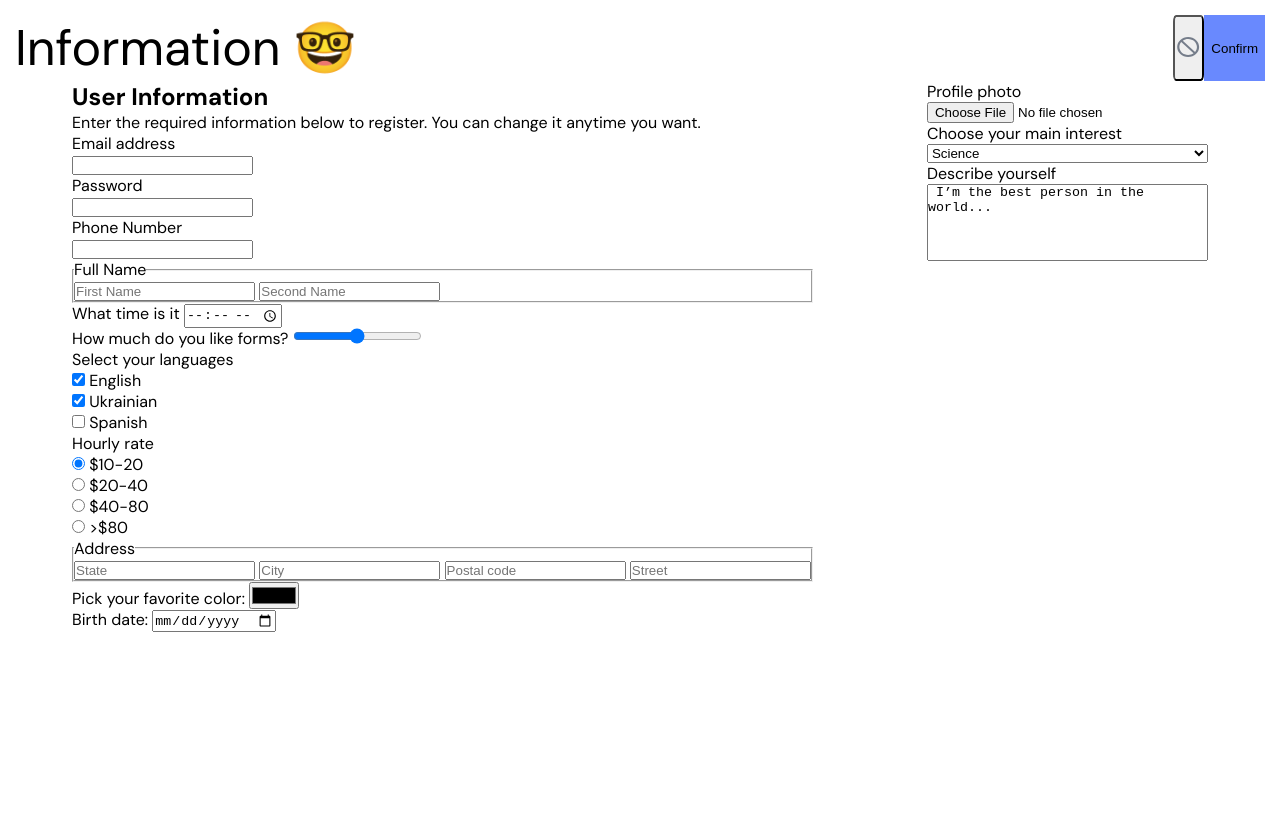
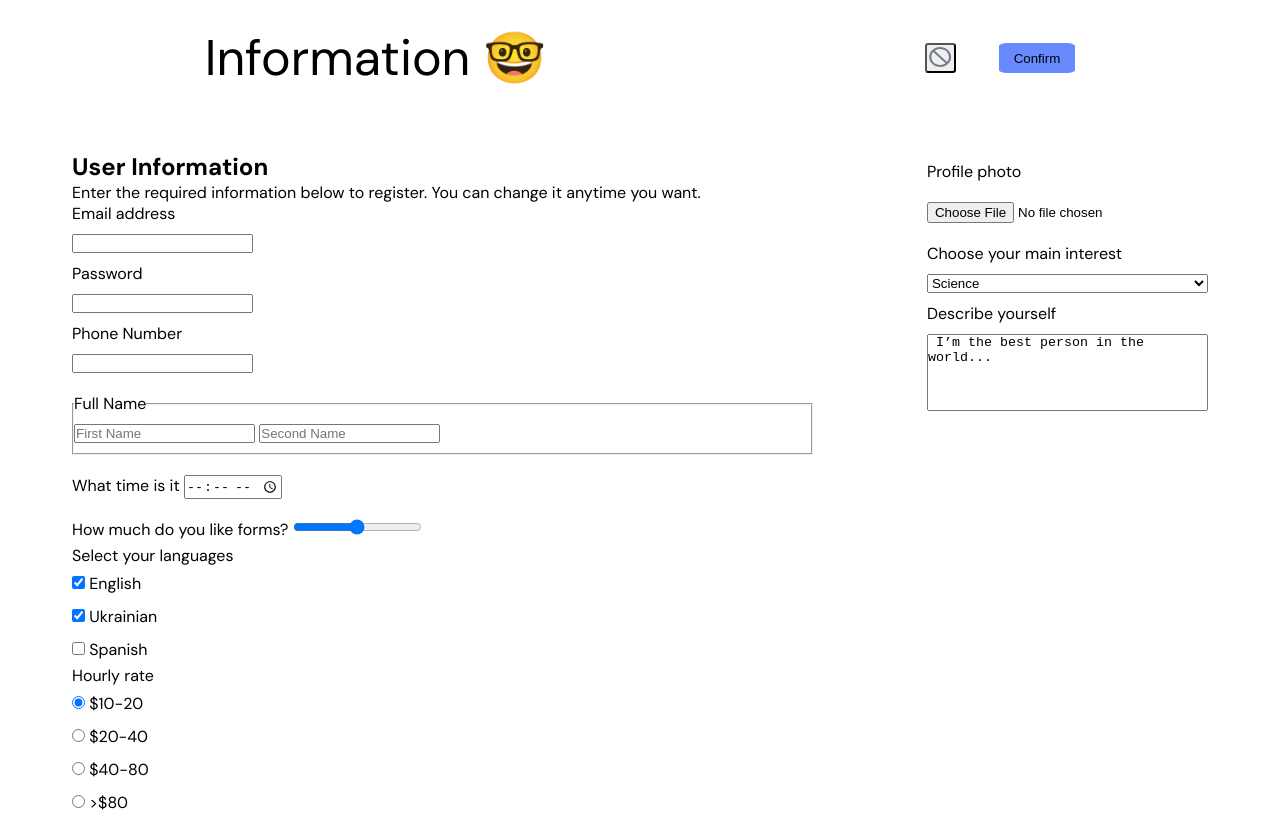
Before and after one commit to mariadenadel/form-homework, a plain HTML site: page index.html in a window 1280 px wide. Shown: the top 821 px of the page. Before the commit the page ends 800 px from the top, so only its background shows below. Drawn offline with Linux system fonts and the light colour scheme.

Commit message:
add margins

```diff
--- a/style.css
+++ b/style.css
@@ -17,21 +17,27 @@ html {
 
 .form-title {
   display: flex;
-  justify-content: space-between;
+  justify-content: space-around;
 }
 
 .buttons {
   display: flex;
+  width: 150px;
+  justify-content: space-between;
+  align-items: center;
 }
 
 .reset-button {
   border-radius: 10%;
+  height: 30px;
 }
 
 .confirm-button {
   background: #6989FE;
-  padding: 7px;
+  padding: 0 15px;
   border: none;
+  border-radius: 10%;
+  height: 30px;
 }
 
 .main-form {
@@ -47,3 +53,23 @@ textarea {
   display: flex;
   flex-direction: column;
 }
+
+.user-info {
+  margin: 50px;
+}
+
+input {
+  margin: 10px 0;
+}
+
+fieldset {
+  margin: 10px 0;
+}
+
+.profile {
+  margin: 50px;
+}
+
+label {
+  margin: 10px 0;
+}
```
Also changed, not shown: index.html (+0 -1 lines).
